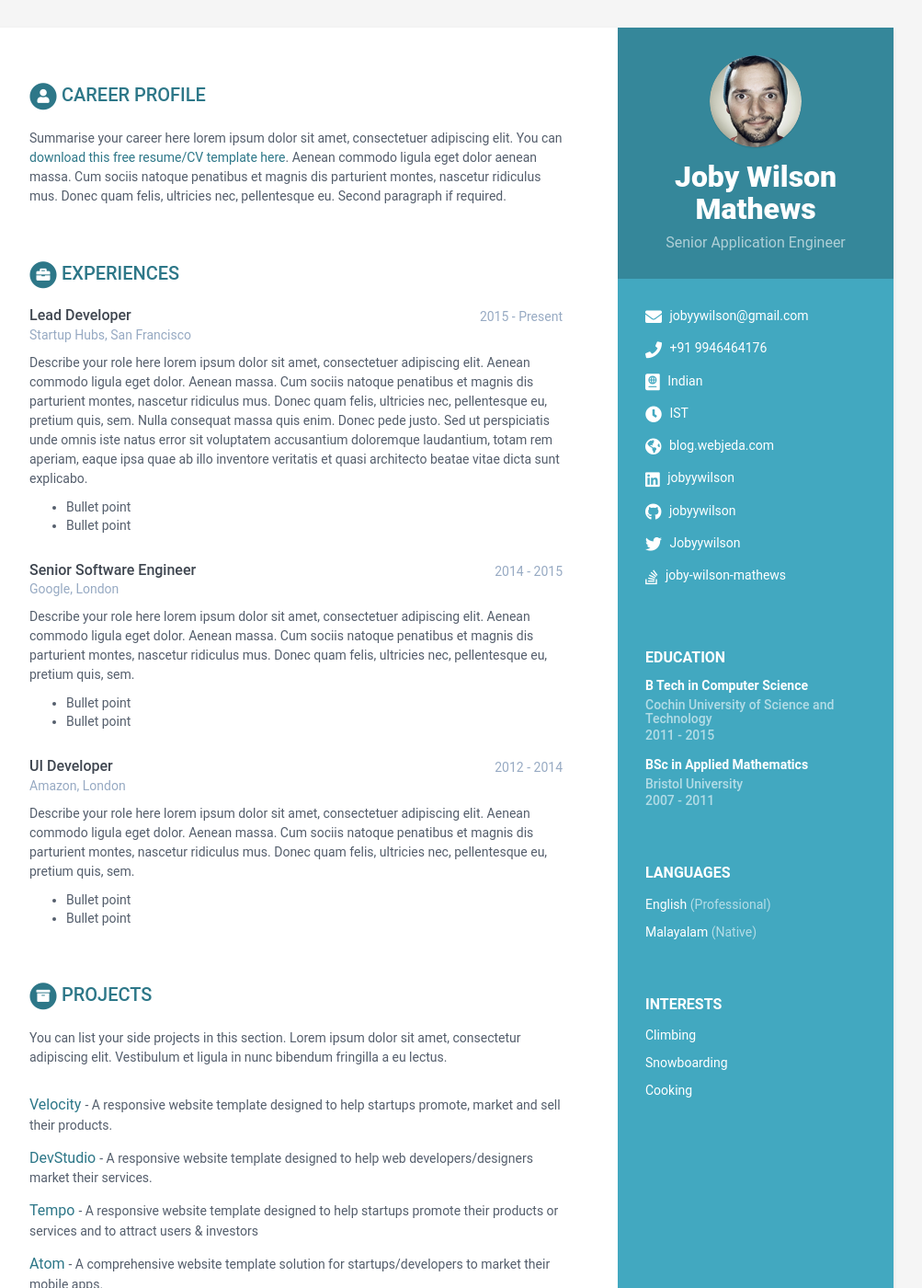
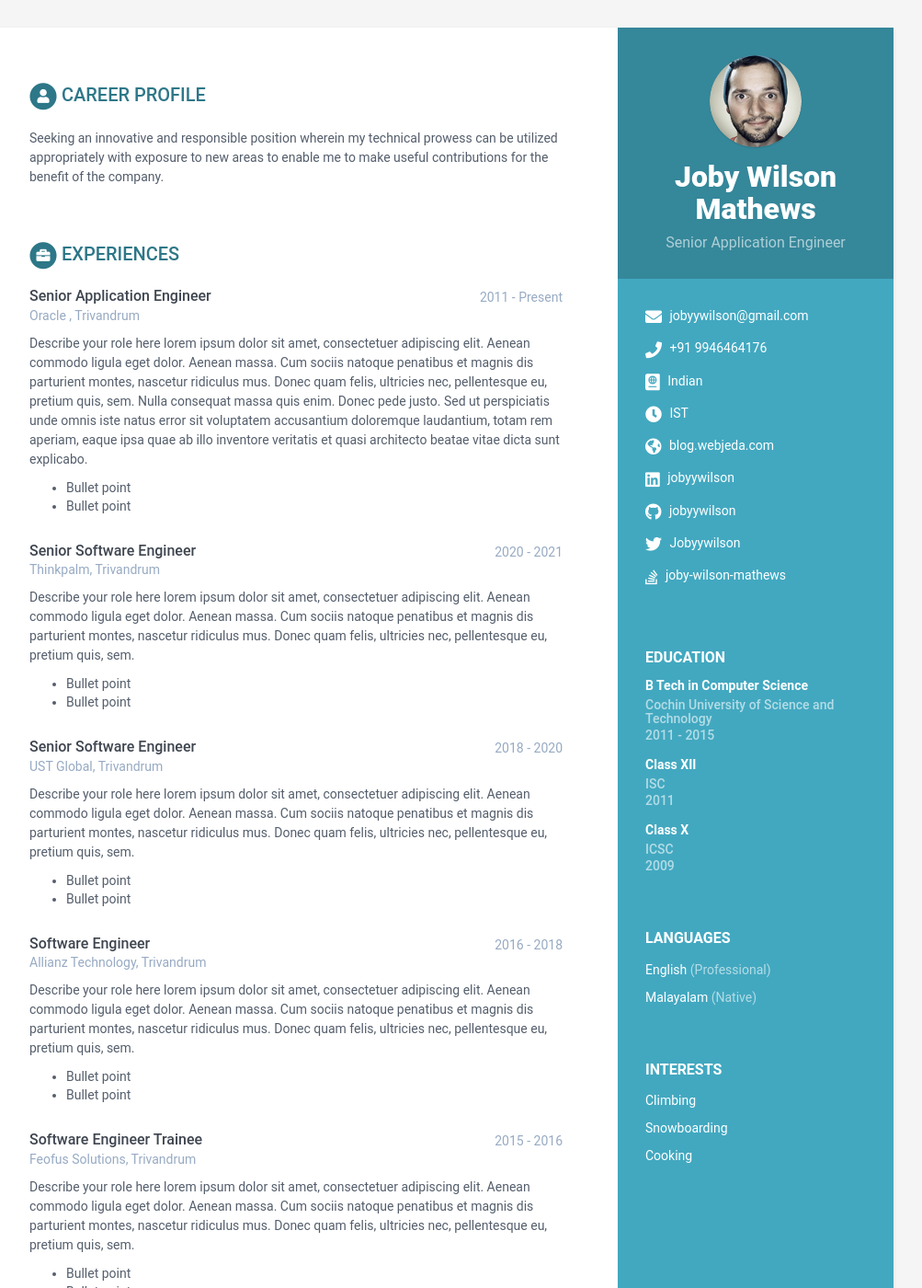
Before and after one commit to jobyywilson/online-cv-master, a Jekyll site: the page built from index.html, in a window 1280 px wide and 1400 px high. Shown: the whole window at 92% size, without its empty margins (168-1171 px from the left). Built offline with Jekyll 4.4.1, drawn with Linux system fonts in a browser that asks for light colours; some of the changed text lies outside the part shown.

Commit message:
work experence

```diff
--- a/_data/data.yml
+++ b/_data/data.yml
@@ -52,35 +52,28 @@ sidebar:
 career-profile:
     title: Career Profile
     summary: |
-      Summarise your career here lorem ipsum dolor sit amet, consectetuer
-      adipiscing elit. You can [download this free resume/CV template here]().
-      Aenean commodo ligula eget dolor aenean massa. Cum sociis natoque
-      penatibus et magnis dis parturient montes, nascetur ridiculus mus.
-      Donec quam felis, ultricies nec, pellentesque eu.
-      Second paragraph if required.
+      Seeking an innovative and responsible position wherein my technical prowess can be utilized appropriately with
+      exposure to new areas to enable me to make useful contributions for the benefit of the company.
+
 education:
     title: Education
     info:
       - degree: B Tech in Computer Science
         university: Cochin University of Science and Technology
         time: 2011 - 2015
-      - degree: BSc in Applied Mathematics
-        university: Bristol University
-        time: 2007 - 2011
-        details: |
-          Describe your study here lorem ipsum dolor sit amet, consectetuer
-          adipiscing elit. Aenean commodo ligula eget dolor. Aenean massa. Cum
-          sociis natoque penatibus et magnis dis parturient montes, nascetur
-          ridiculus mus. Donec quam felis, ultricies nec, pellentesque eu,
-          pretium quis, sem.
-            - Bullet point
-            - Bullet point
+      - degree: Class XII
+        university: ISC
+        time: 2011
+      - degree: Class X
+        university: ICSC
+        time: 2009
+
 experiences:
     title: Experiences
     info:
-      - role: Lead Developer
-        time: 2015 - Present
-        company: Startup Hubs, San Francisco
+      - role: Senior Application Engineer
+        time: 2011 - Present
+        company: Oracle , Trivandrum
         details: |
           Describe your role here lorem ipsum dolor sit amet, consectetuer
           adipiscing elit. Aenean commodo ligula eget dolor. Aenean massa.
@@ -94,8 +87,8 @@ experiences:
             - Bullet point
             - Bullet point
       - role: Senior Software Engineer
-        time: 2014 - 2015
-        company: Google, London
+        time: 2020 - 2021
+        company: Thinkpalm, Trivandrum
         details: |
           Describe your role here lorem ipsum dolor sit amet, consectetuer
           adipiscing elit. Aenean commodo ligula eget dolor. Aenean massa.
@@ -104,9 +97,31 @@ experiences:
           pellentesque eu, pretium quis, sem.
             - Bullet point
             - Bullet point
-      - role: UI Developer
-        time: 2012 - 2014
-        company: Amazon, London
+      - role: Senior Software Engineer
+        time: 2018 - 2020
+        company: UST Global, Trivandrum
+        details: |
+          Describe your role here lorem ipsum dolor sit amet, consectetuer
+          adipiscing elit. Aenean commodo ligula eget dolor. Aenean massa.
+          Cum sociis natoque penatibus et magnis dis parturient montes,
+          nascetur ridiculus mus. Donec quam felis, ultricies nec,
+          pellentesque eu, pretium quis, sem.
+            - Bullet point
+            - Bullet point
+      - role: Software Engineer
+        time: 2016 - 2018
+        company: Allianz Technology, Trivandrum
+        details: |
+          Describe your role here lorem ipsum dolor sit amet, consectetuer
+          adipiscing elit. Aenean commodo ligula eget dolor. Aenean massa.
+          Cum sociis natoque penatibus et magnis dis parturient montes,
+          nascetur ridiculus mus. Donec quam felis, ultricies nec,
+          pellentesque eu, pretium quis, sem.
+            - Bullet point
+            - Bullet point
+      - role: Software Engineer Trainee
+        time: 2015 - 2016
+        company: Feofus Solutions, Trivandrum
         details: |
           Describe your role here lorem ipsum dolor sit amet, consectetuer
           adipiscing elit. Aenean commodo ligula eget dolor. Aenean massa.
@@ -187,20 +202,23 @@ skills:
     title: Skills &amp; Proficiency
 
     toolset:
-      - name: Python & Django
-        level: 98%
+      - name: Java
+        level: 75%
 
-      - name: Javascript & jQuery
-        level: 98%
+      - name: Oracle, PostgreSQL and MongoDB
+        level: 65%
+
+      - name: Spring
+        level: 60%
+
+      - name: Hibernate
+        level: 60%
 
       - name: Angular
-        level: 98%
+        level: 60%
 
       - name: HTML5 & CSS
-        level: 95%
+        level: 60%
 
-      - name: Ruby on Rails
-        level: 85%
-
-      - name: Sketch & Photoshop
-        level: 60%
+      - name: Python
+        level: 50%
```
